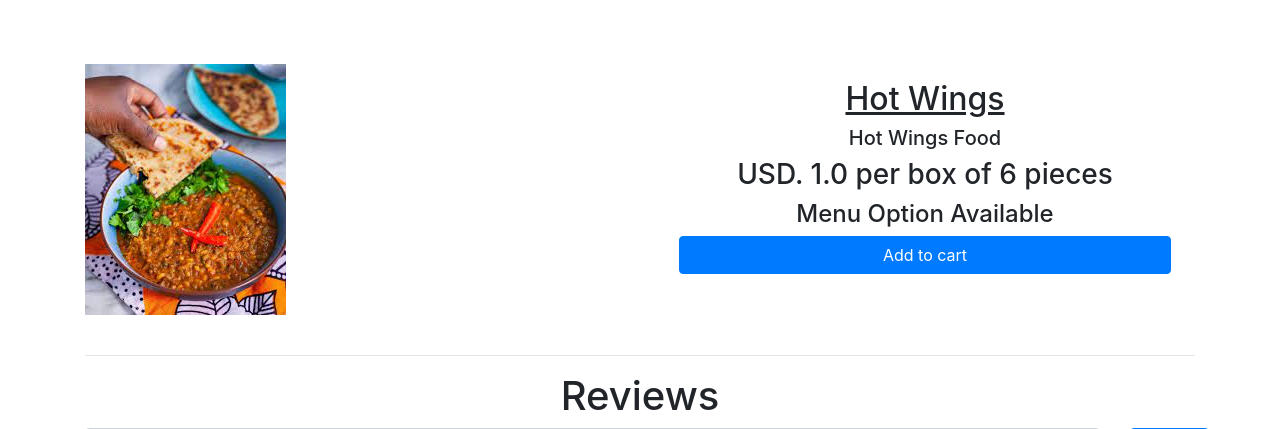
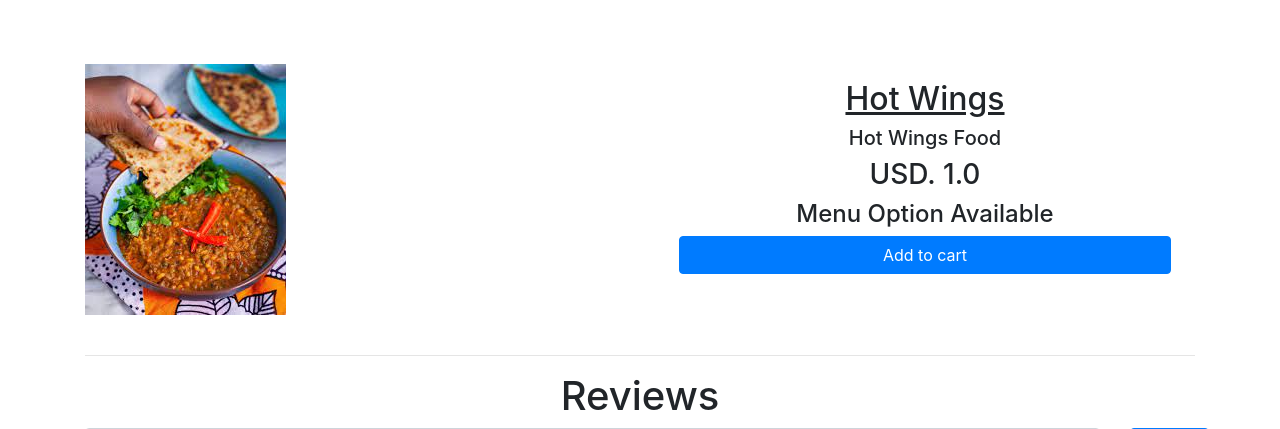
Before and after one commit to SriMadhanSA/easyorder11, a Django app: a page that uses main/templates/main/dishes.html in a window 1280 px wide. Shown: the part 68-497 px from the top of the page. Run offline with Django 3.2, Linux system fonts and the light colour scheme; data comes from the database, SQL or seed files in the repository; data that the repository does not hold is empty; some libraries are stand-ins or nearby versions.

Commit message:
Update dishes.html

```diff
--- a/main/templates/main/dishes.html
+++ b/main/templates/main/dishes.html
@@ -18,7 +18,7 @@
               {% if item.description %}
               <h5>{{ item.description }}</h5>
               {% endif %}
-              <h3>USD. {{ item.price }} per box of {{ item.pieces}} pieces</h3>
+              <h3>USD. {{ item.price }} </h3>
               <h4>{{ item.instructions }}</h4>
             </div>
             <a href="{% url 'main:add-to-cart' item.slug %}" class="btn btn-primary btn-md my-0 p">Add to cart</a>
```
